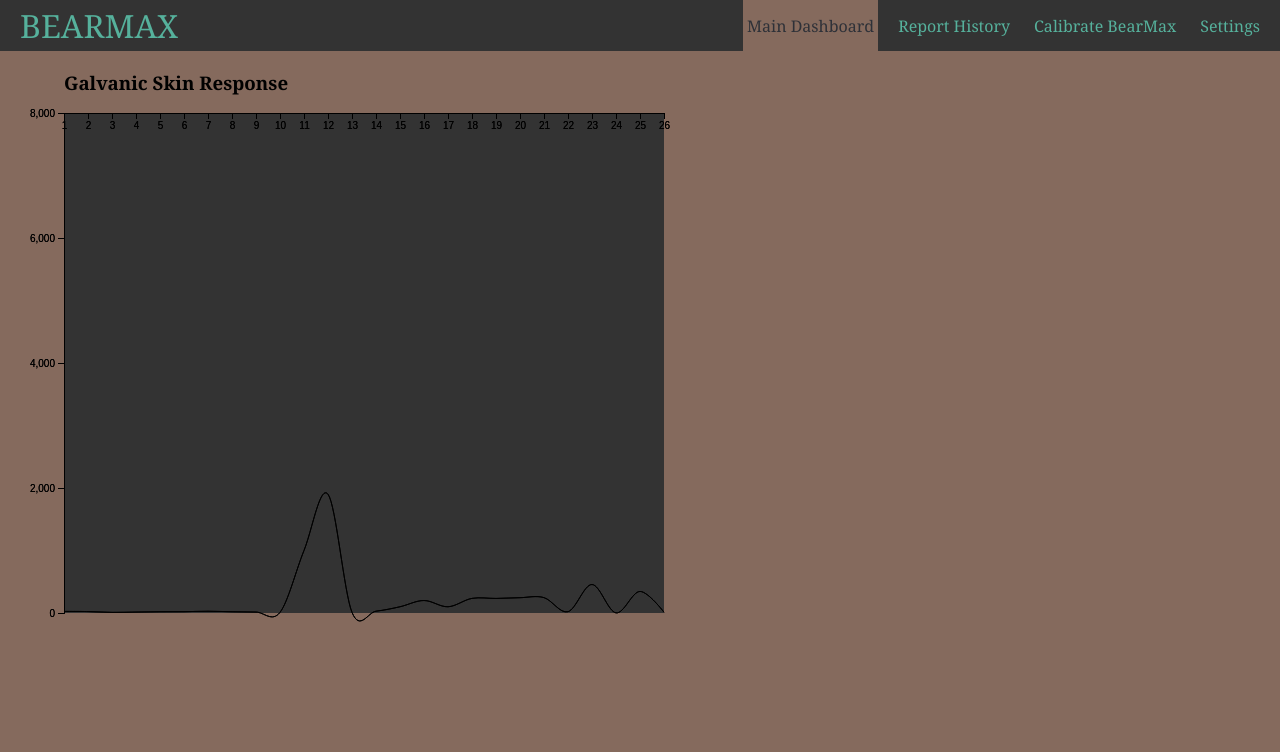
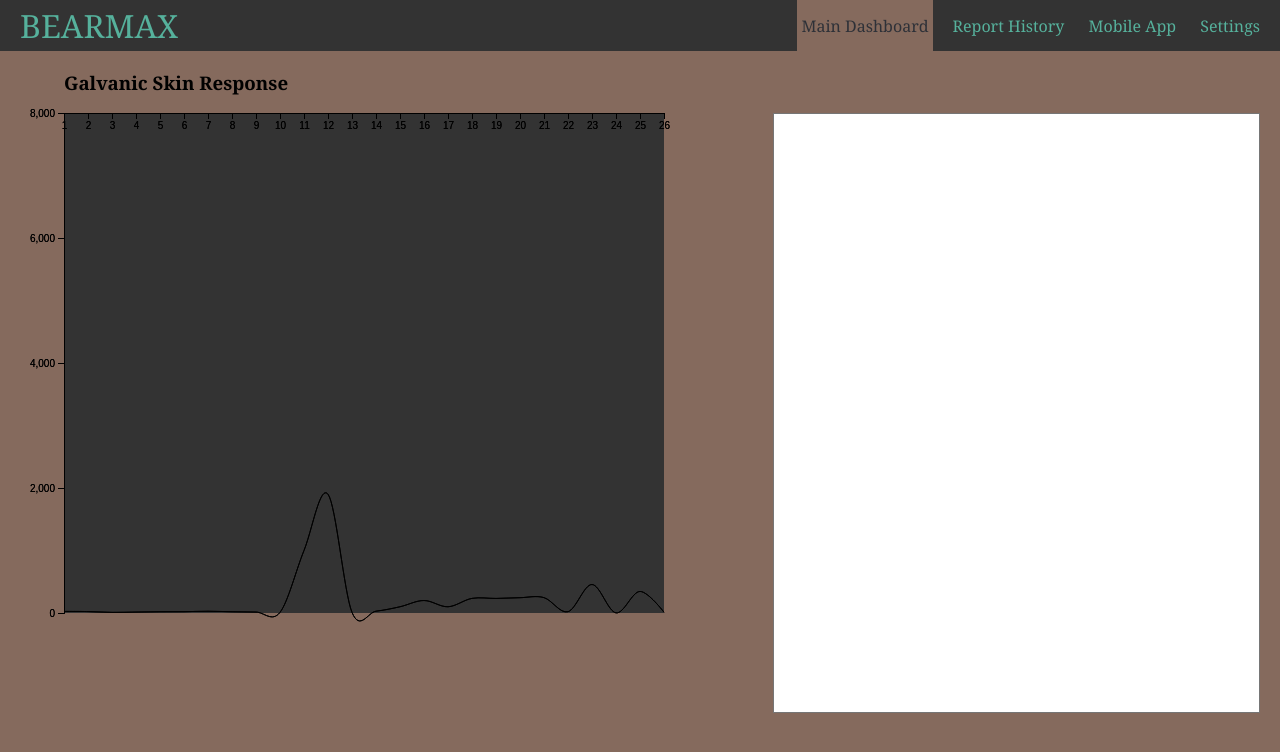
Before and after one commit to Bearmax-UCF/BEARMAX, a React (Create React App) app in the folder Client/: page /dashboard in a window 1280 px wide. Shown: the top 752 px of the page. Built offline with nearby package versions, Linux system fonts and the light colour scheme.

Commit message:
changed layout to dash

```diff
--- a/Client/src/Components/AccountNav/AccountNav.js
+++ b/Client/src/Components/AccountNav/AccountNav.js
@@ -13,7 +13,7 @@ export default function LandingNav() {
             <ul>
                 <CustomLink to="/dashboard">Main Dashboard</CustomLink>
                 <CustomLink to="/report-hist">Report History</CustomLink>
-                <CustomLink to="/calibrate">Calibrate BearMax</CustomLink>
+                <CustomLink to="/calibrate">Mobile App</CustomLink>
                 <CustomLink to="/settings">Settings</CustomLink>
             </ul>
         </nav>
--- a/Client/src/Components/Component.css
+++ b/Client/src/Components/Component.css
@@ -40,7 +40,17 @@
     color: #56B19C;
 }
 
-.graphDisplay {
-    display:flex;
+.dashTitle {
+    display: flex;
     margin-left: 5%;
 }
+.dash {
+    display: flex;
+    margin-left: 5%;
+}
+
+.dashNote {
+    margin-left: 9%;
+    width: 40%;
+    background-color: rgb(255, 255, 255);
+}
--- a/Client/src/Pages/Account/Dashboard.jsx
+++ b/Client/src/Pages/Account/Dashboard.jsx
@@ -11,10 +11,11 @@ export const Dashboard = (props) => {
         <div>
             <NavBar />
 
+            <h3 className="dashTitle">Galvanic Skin Response</h3>
+            <div className="dash">
+                <Graph/>
 
-            <h3 className="graphDisplay">Galvanic Skin Response</h3>
-            <div className="graphDisplay">
-                <Graph/>
+                <textarea className="dashNote"></textarea>
             </div>
         </div>
     )
```
Also changed, not shown: Client/src/Pages/Account/Account.css (line endings or trailing spaces).
